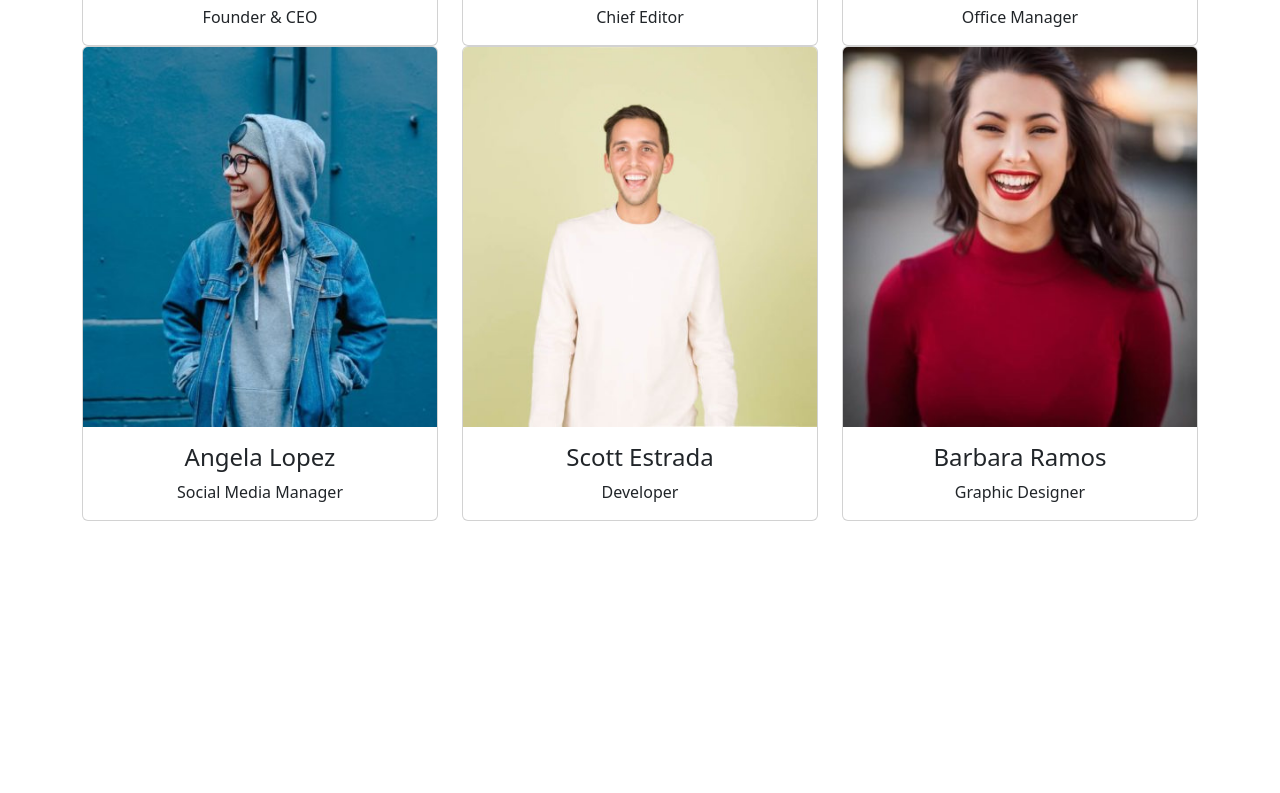
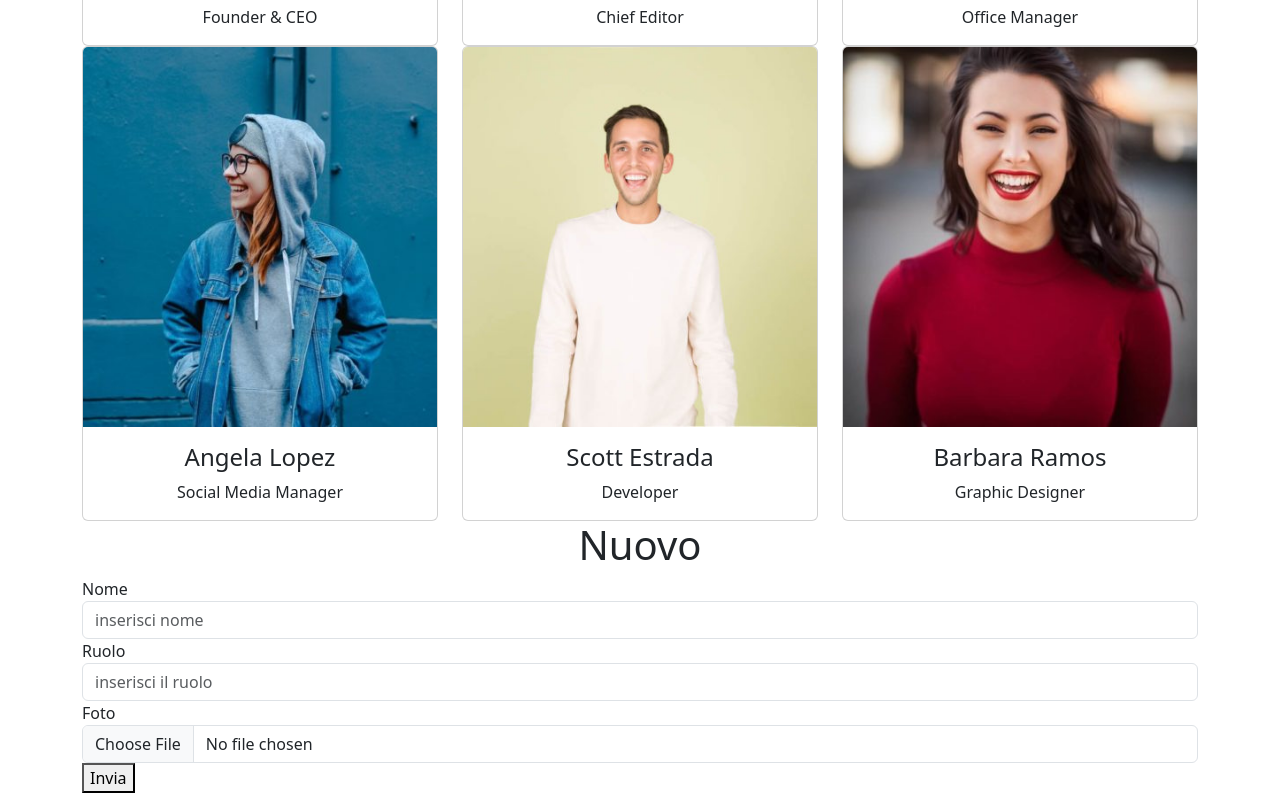
Before and after one commit to ChiaraPontello/js-our-team, a plain HTML site: page index.html in a window 1280 px wide. Shown: the part 524-1317 px from the top of the page. Before the commit the page ends 1045 px from the top, so only its background shows below. Drawn offline with nearby package versions, Linux system fonts and the light colour scheme.

Commit message:
html nuovo utente

```diff
--- a/index.html
+++ b/index.html
@@ -12,9 +12,19 @@
     <div class="container">
         <h1 class="text-center">OUR TEAM</h1>
         <p class="text-center">Lorem ipsum, dolor sit amet consectetur adipisicing elit. Autem, aspernatur?</p>
-        <div class="row">
+        <div class="row ">
 
         </div>
+
+        <!--inserire una nuova persona nel team-->
+        <h1 class="text-center">Nuovo</h1>
+        <label for="nome">Nome</label>
+        <input type="text" class="form-control" name="nome" placeholder="inserisci nome" id="nome">
+        <label for="lavoro">Ruolo</label>
+        <input type="text" class="form-control" name="lavoro" placeholder="inserisci il ruolo" id="lavoro">
+        <label for="foto">Foto</label>
+        <input type="file" class="form-control" name="foto" id="foto">
+        <button>Invia</button>
     </div>
 
 
```
Also changed, not shown: js/script.js (+7 -5 lines).
